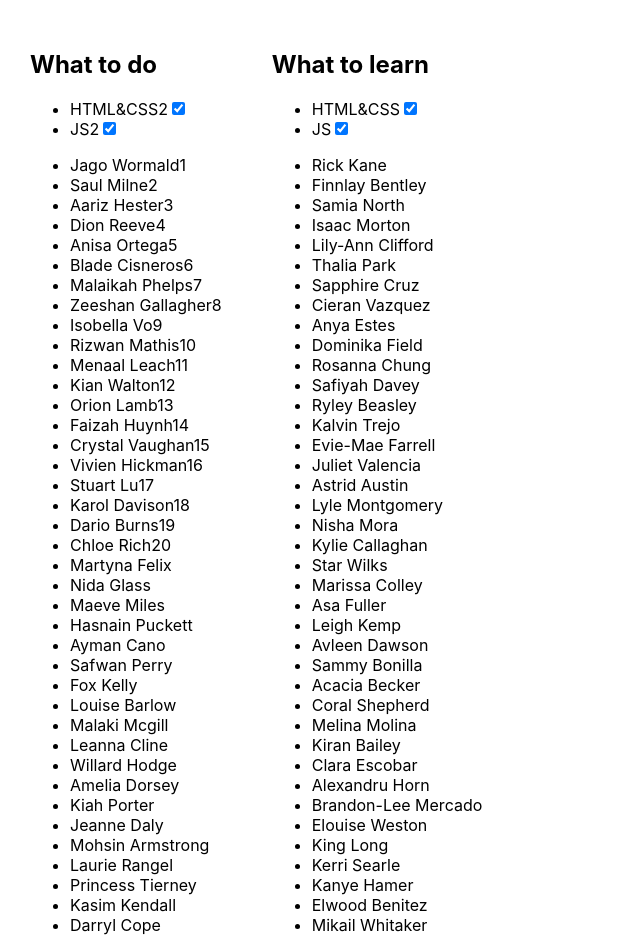
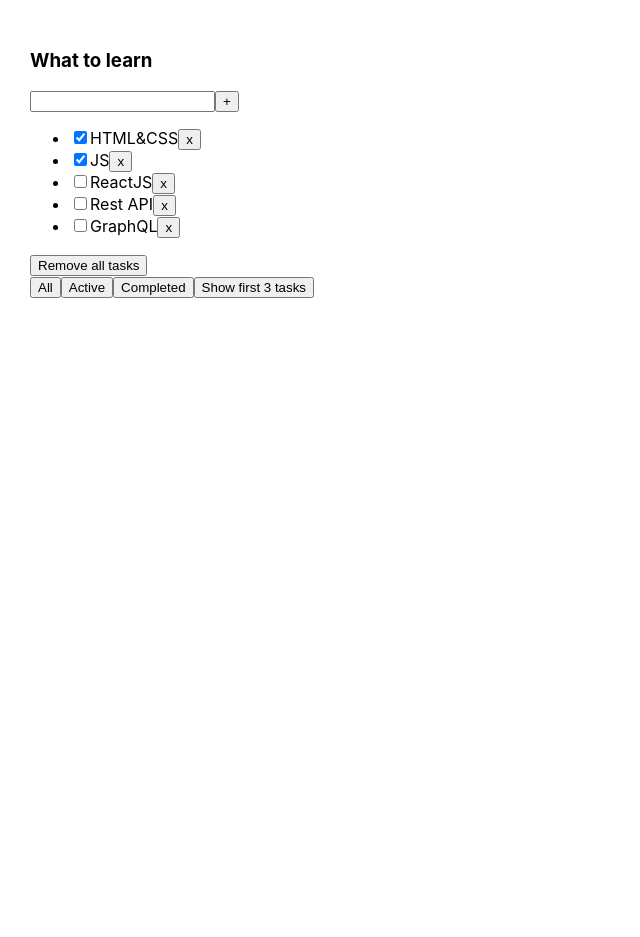
Before and after one commit to Arenelin/todolist, a React (Create React App) app: page / in a window 1280 px wide. Shown: the top 937 px of the page, without its empty margins (0-640 px from the left). After the commit the page ends 800 px from the top, so only its background shows below. Built offline with nearby package versions, Linux system fonts and the light colour scheme.

Commit message:
2 task completed

```diff
--- /dev/null
+++ b/src/02/Todolist.tsx
@@ -0,0 +1,61 @@
+import React, {useState} from 'react';
+
+type FilterValuesType = 'all' | 'active' | 'completed' | 'firstThree';
+
+export type TaskType = {
+    id: number
+    title: string
+    isDone: boolean
+}
+
+type PropsType = {
+    title: string
+    tasks: Array<TaskType>
+    removeTask: (taskId: number) => void
+    removeAllTasks: () => void
+}
+
+export function Todolist(props: PropsType) {
+
+    let [filter, setFilter] = useState<FilterValuesType>('all');
+
+    let tasksForTodolist = props.tasks;
+    if (filter === 'active') {
+        tasksForTodolist = props.tasks.filter(t => !t.isDone);
+    }
+    if (filter === 'completed') {
+        tasksForTodolist = props.tasks.filter(t => t.isDone);
+    }
+    if (filter === 'firstThree') {
+        tasksForTodolist = props.tasks.filter(t => t.id < 4);
+    }
+
+    //Сменить отображение списка задач
+    function changeFilter(value: FilterValuesType) {
+        setFilter(value);
+    }
+
+    return <div>
+        <h3>{props.title}</h3>
+        <div>
+            <input/>
+            <button>+</button>
+        </div>
+        <ul>
+            {tasksForTodolist.map(t =>
+                <li key={t.id}>
+                    <input type="checkbox" checked={t.isDone}/>
+                    <span>{t.title}</span>
+                    <button onClick={() => {props.removeTask(t.id)}}>x</button>
+                </li>)
+            }
+        </ul>
+        <button onClick={props.removeAllTasks}>Remove all tasks</button>
+        <div>
+            <button onClick={() => {changeFilter('all')}}>All</button>
+            <button onClick={() => {changeFilter('active')}}>Active</button>
+            <button onClick={() => {changeFilter('completed')}}>Completed</button>
+            <button onClick={() => {changeFilter('firstThree')}}>Show first 3 tasks</button>
+        </div>
+    </div>
+}
--- a/src/App.tsx
+++ b/src/App.tsx
@@ -1,129 +1,36 @@
-import React from 'react';
+import React, {useState} from 'react';
 import './App.css';
-import {DataType, Tasks} from './01/Tasks';
+import {TaskType, Todolist} from './02/Todolist';
 
 function App() {
-    const data1: DataType = {
-        title: 'What to do',
-        tasks: [
-            {taskId: 1, title: 'HTML&CSS2', isDone: true},
-            {taskId: 2, title: 'JS2', isDone: true}
-        ],
-        students: [
-            'Jago Wormald1',
-            'Saul Milne2',
-            'Aariz Hester3',
-            'Dion Reeve4',
-            'Anisa Ortega5',
-            'Blade Cisneros6',
-            'Malaikah Phelps7',
-            'Zeeshan Gallagher8',
-            'Isobella Vo9',
-            'Rizwan Mathis10',
-            'Menaal Leach11',
-            'Kian Walton12',
-            'Orion Lamb13',
-            'Faizah Huynh14',
-            'Crystal Vaughan15',
-            'Vivien Hickman16',
-            'Stuart Lu17',
-            'Karol Davison18',
-            'Dario Burns19',
-            'Chloe Rich20',
-            'Martyna Felix',
-            'Nida Glass',
-            'Maeve Miles',
-            'Hasnain Puckett',
-            'Ayman Cano',
-            'Safwan Perry',
-            'Fox Kelly',
-            'Louise Barlow',
-            'Malaki Mcgill',
-            'Leanna Cline',
-            'Willard Hodge',
-            'Amelia Dorsey',
-            'Kiah Porter',
-            'Jeanne Daly',
-            'Mohsin Armstrong',
-            'Laurie Rangel',
-            'Princess Tierney',
-            'Kasim Kendall',
-            'Darryl Cope',
-            'Elysha Ray',
-            'Liyana Harris',
-            'Kashif Blackburn',
-            'Atif Zimmerman',
-            'Sila Hartley',
-            'Ralphie Hebert',
-        ]
+    let [tasks, setTasks] = useState<Array<TaskType>>([
+        {id: 1, title: 'HTML&CSS', isDone: true},
+        {id: 2, title: 'JS', isDone: true},
+        {id: 3, title: 'ReactJS', isDone: false},
+        {id: 4, title: 'Rest API', isDone: false},
+        {id: 5, title: 'GraphQL', isDone: false},
+    ]);
+
+    //Удалить одну задачу
+    function removeTask(id: number) {
+        let filteredTasks = tasks.filter(t => t.id != id);
+        setTasks(filteredTasks);
     }
-    const data2: DataType = {
-        title: 'What to learn',
-        tasks: [
-            {taskId: 1, title: 'HTML&CSS', isDone: true},
-            {taskId: 2, title: 'JS', isDone: true}
-        ],
-        students: [
-            'Rick Kane',
-            'Finnlay Bentley',
-            'Samia North',
-            'Isaac Morton',
-            'Lily-Ann Clifford',
-            'Thalia Park',
-            'Sapphire Cruz',
-            'Cieran Vazquez',
-            'Anya Estes',
-            'Dominika Field',
-            'Rosanna Chung',
-            'Safiyah Davey',
-            'Ryley Beasley',
-            'Kalvin Trejo',
-            'Evie-Mae Farrell',
-            'Juliet Valencia',
-            'Astrid Austin',
-            'Lyle Montgomery',
-            'Nisha Mora',
-            'Kylie Callaghan',
-            'Star Wilks',
-            'Marissa Colley',
-            'Asa Fuller',
-            'Leigh Kemp',
-            'Avleen Dawson',
-            'Sammy Bonilla',
-            'Acacia Becker',
-            'Coral Shepherd',
-            'Melina Molina',
-            'Kiran Bailey',
-            'Clara Escobar',
-            'Alexandru Horn',
-            'Brandon-Lee Mercado',
-            'Elouise Weston',
-            'King Long',
-            'Kerri Searle',
-            'Kanye Hamer',
-            'Elwood Benitez',
-            'Mikail Whitaker',
-            'Bobby Hardy',
-            'Talha Ferry',
-            'Priscilla Landry',
-            'Olivia-Grace Cain',
-            'Kiaan Wallace',
-            'Wesley Padilla90',
-            'Ella-Grace Wooten91',
-            'Kaif Molloy92',
-            'Kamal Broadhurst93',
-            'Bianca Ferrell94',
-            'Micheal Talbot95',
-        ]
+
+    //Удалить все задачи из списка
+    function removeAllTasks() {
+        setTasks([]);
     }
 
     return (
         <div className="App">
-            <Tasks data={data1}/>
-            <Tasks data={data2}/>
+            <Todolist title="What to learn"
+                      tasks={tasks}
+                      removeTask={removeTask}
+                      removeAllTasks={removeAllTasks}
+            />
         </div>
     );
 }
 
-
 export default App;
```
